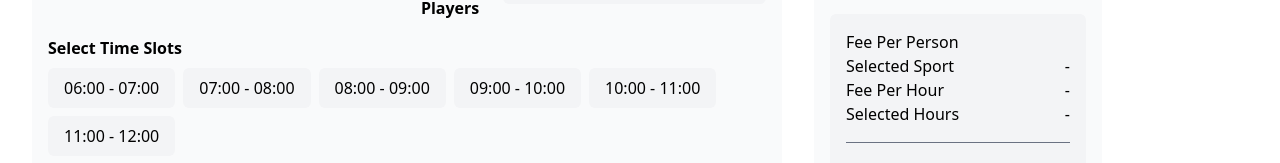
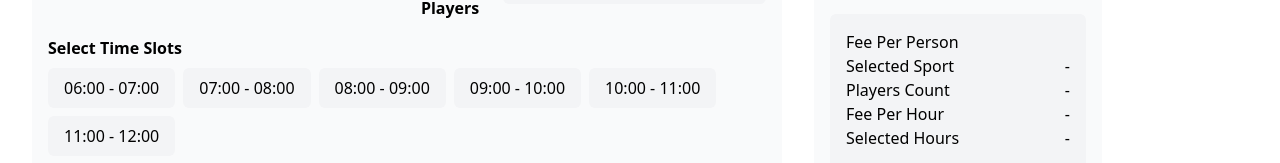
Before and after one commit to unrealblood/game-on-turf-nextjs, a Next.js app: page /book-grounds/1 in a window 1280 px wide. Shown: the part 352-515 px from the top of the page. Built offline with nearby package versions, Linux system fonts and the light colour scheme; no server answers; the database is empty.

Commit message:
add players count to booking-details-panel component

```diff
--- a/app/components/book-grounds/BookingDetailsPanel.jsx
+++ b/app/components/book-grounds/BookingDetailsPanel.jsx
@@ -23,6 +23,13 @@ export default function BookingDetailsPanel({name, location_address, fee_per_per
                         <div className="flex flex-col justify-between items-start gap-4 w-full">
                             <div className="flex justify-between items-start w-full">
                                 <p>Selected Sport</p>
+                                <p>-</p>
+                            </div>
+                        </div>
+
+                        <div className="flex flex-col justify-between items-start gap-4 w-full">
+                            <div className="flex justify-between items-start w-full">
+                                <p>Players Count</p>
                                 <p>-</p>
                             </div>
                         </div>
```
